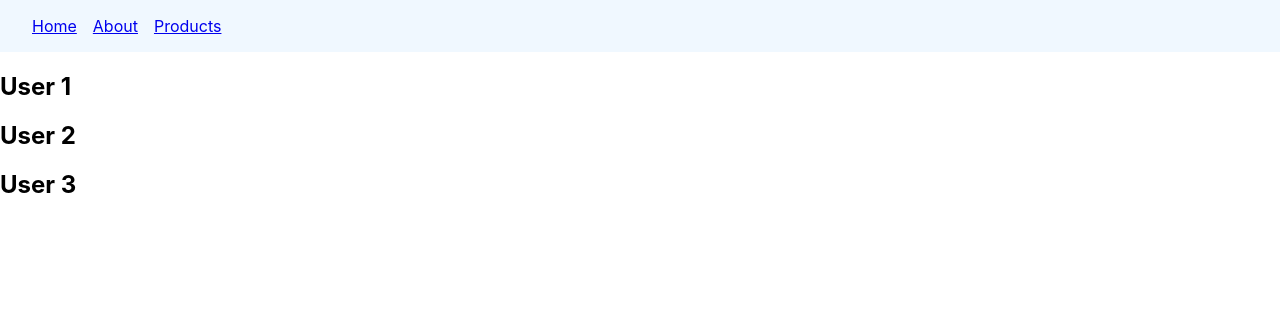
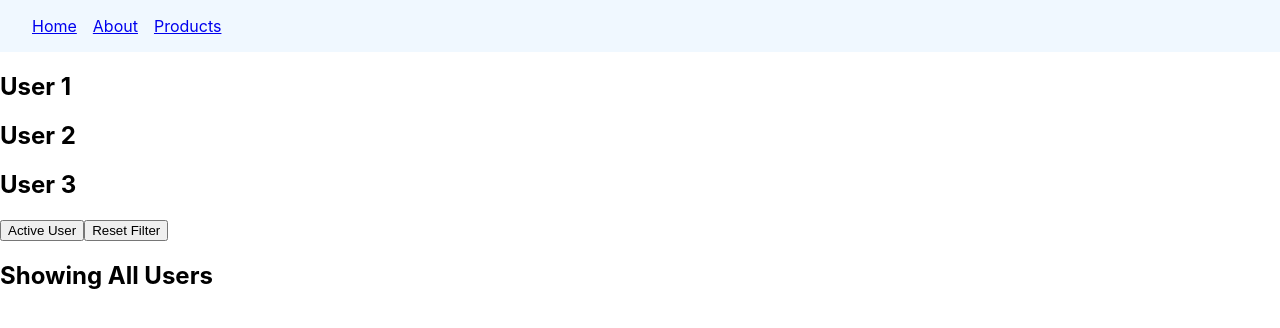
Before and after one commit to ankitdevelops/reactjs_projects, a React (Create React App) app in the folder react-router-demo/: page /users in a window 1280 px wide. Shown: the top 328 px of the page. Built offline with nearby package versions, Linux system fonts and the light colour scheme.

Commit message:
search params

```diff
--- a/react-router-demo/src/components/Users.jsx
+++ b/react-router-demo/src/components/Users.jsx
@@ -1,11 +1,24 @@
-import { Outlet } from "react-router-dom";
+import { Outlet, useSearchParams } from "react-router-dom";
 export const Users = () => {
+  const [searchParams, setSearchParams] = useSearchParams();
+  const showActiveUsers = searchParams.get("filter") === "active";
   return (
     <div>
       <h2>User 1</h2>
       <h2>User 2</h2>
       <h2>User 3</h2>
       <Outlet />
+      <div>
+        <button onClick={() => setSearchParams({ filter: "active" })}>
+          Active User
+        </button>
+        <button onClick={() => setSearchParams({})}>Reset Filter</button>
+      </div>
+      {showActiveUsers ? (
+        <h2>Showing Active users</h2>
+      ) : (
+        <h2>Showing All Users</h2>
+      )}
     </div>
   );
 };
```
